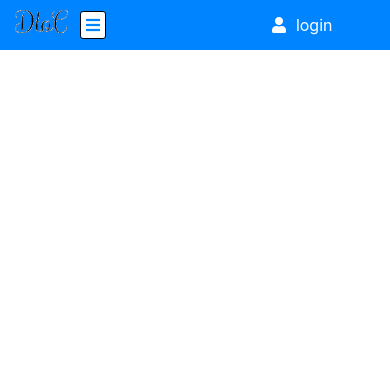
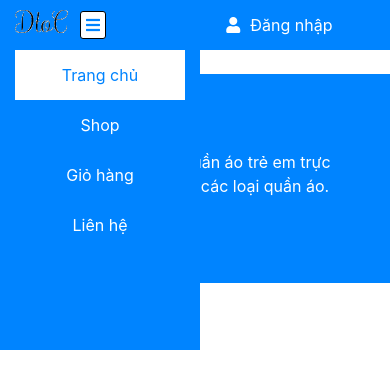
Before and after one commit to datma113/Baby-Clothes-Shop, a React (Create React App) app: page / in a window 390 px wide. Shown: the top 388 px of the page. Built offline with nearby package versions, Linux system fonts and the light colour scheme.

Commit message:
fix nav responsive...

```diff
--- a/public/index.html
+++ b/public/index.html
@@ -25,7 +25,7 @@
       Learn how to configure a non-root public URL by running `npm run build`.
     -->
     <title>React App</title>
-    <link rel="stylesheet" href="https://stackpath.bootstrapcdn.com/bootstrap/4.3.1/css/bootstrap.min.css" integrity="sha384-ggOyR0iXCbMQv3Xipma34MD+dH/1fQ784/j6cY/iJTQUOhcWr7x9JvoRxT2MZw1T" crossorigin="anonymous">
+    <link rel="stylesheet" href="https://stackpath.bootstrapcdn.com/bootstrap/4.4.1/css/bootstrap.min.css" integrity="sha384-Vkoo8x4CGsO3+Hhxv8T/Q5PaXtkKtu6ug5TOeNV6gBiFeWPGFN9MuhOf23Q9Ifjh" crossorigin="anonymous">
     <link rel="stylesheet" href="https://cdnjs.cloudflare.com/ajax/libs/font-awesome/5.15.3/css/all.min.css">
   </head>
   <body>
@@ -41,8 +41,8 @@
       To begin the development, run `npm start` or `yarn start`.
       To create a production bundle, use `npm run build` or `yarn build`.
     -->
-    <script src="https://code.jquery.com/jquery-3.3.1.slim.min.js" integrity="sha384-q8i/X+965DzO0rT7abK41JStQIAqVgRVzpbzo5smXKp4YfRvH+8abtTE1Pi6jizo" crossorigin="anonymous"></script>
-<script src="https://cdnjs.cloudflare.com/ajax/libs/popper.js/1.14.7/umd/popper.min.js" integrity="sha384-UO2eT0CpHqdSJQ6hJty5KVphtPhzWj9WO1clHTMGa3JDZwrnQq4sF86dIHNDz0W1" crossorigin="anonymous"></script>
-<script src="https://stackpath.bootstrapcdn.com/bootstrap/4.3.1/js/bootstrap.min.js" integrity="sha384-JjSmVgyd0p3pXB1rRibZUAYoIIy6OrQ6VrjIEaFf/nJGzIxFDsf4x0xIM+B07jRM" crossorigin="anonymous"></script>
-  </body>
+    <script src="https://code.jquery.com/jquery-3.4.1.slim.min.js" integrity="sha384-J6qa4849blE2+poT4WnyKhv5vZF5SrPo0iEjwBvKU7imGFAV0wwj1yYfoRSJoZ+n" crossorigin="anonymous"></script>
+    <script src="https://cdn.jsdelivr.net/npm/popper.js@1.16.0/dist/umd/popper.min.js" integrity="sha384-Q6E9RHvbIyZFJoft+2mJbHaEWldlvI9IOYy5n3zV9zzTtmI3UksdQRVvoxMfooAo" crossorigin="anonymous"></script>
+    <script src="https://stackpath.bootstrapcdn.com/bootstrap/4.4.1/js/bootstrap.min.js" integrity="sha384-wfSDF2E50Y2D1uUdj0O3uMBJnjuUD4Ih7YwaYd1iqfktj0Uod8GCExl3Og8ifwB6" crossorigin="anonymous"></script>
+    </body>
 </html>
--- a/src/App.js
+++ b/src/App.js
@@ -1,17 +1,25 @@
 import React from "react";
-import { BrowserRouter as Router } from "react-router-dom";
+import { BrowserRouter as Router, Switch, Route } from "react-router-dom";
 
 import "./assets/css/styles.css";
-import Nav from "./components/home/Nav";
+import Nav from "./components/Nav";
+import Footer from './components/Footer'
+import routes from "./routes";
 
 function App() {
+    const renderRoutes = routes.map((route, index) => {
+        return <Route path={route.to} exact component={route.component} key={index} />;
+    });
+
     return (
         <Router>
             <div className="App">
                 <Nav />
+                <Switch>{renderRoutes}</Switch>
+                <Footer />
             </div>
         </Router>
-    )
+    );
 }
 
 export default App;
--- a/src/assets/css/base/_base.scss
+++ b/src/assets/css/base/_base.scss
@@ -11,7 +11,6 @@ html {
 
 body {
      font-size: 1.6rem;
-
 }
 
 a {
--- /dev/null
+++ b/src/assets/css/components/_footer.scss
@@ -0,0 +1,23 @@
+@import '../variables/variables';
+
+.footer-container {
+     background-color: $mainColor;
+     color: white;
+}
+
+.socal-link {
+     font: {
+          size: 3rem;
+          weight: initial;
+     }
+}
+.social-link-icon {
+     color: $mainColor;
+     width: 2rem;
+     height: 2rem;
+     border: thin solid #DDDDDD;
+     border-radius: 50%;
+     cursor: pointer;
+
+
+}
--- a/src/assets/css/components/_nav.scss
+++ b/src/assets/css/components/_nav.scss
@@ -64,3 +64,36 @@
           color: $mainColor
      }
 }
+.custom-link-a {
+
+     height: 100%;
+     display: flex;
+     align-items: center;
+}
+@media only screen and(max-width: 575px) {
+    .nav-responsive {
+         position: fixed;
+         top: 5rem;
+         width: 20rem;
+         height: 30rem;
+         background-color: $mainColor;
+         z-index: 999;
+
+     }
+     .nav-link-container {
+          display: flex;
+          flex-direction: column;
+          align-items: center;
+
+          & li {
+               width: 100%;
+               height: 5rem;
+                & a {
+                    display: flex;
+                    justify-content: center;
+                    width: 100%;
+                }
+          }
+     }
+
+}
--- a/src/assets/css/styles.css
+++ b/src/assets/css/styles.css
@@ -80,4 +80,54 @@ a:hover {
   color: #0084ff;
 }
 
+.custom-link-a {
+  height: 100%;
+  display: flex;
+  align-items: center;
+}
+
+@media only screen and (max-width: 575px) {
+  .nav-responsive {
+    position: fixed;
+    top: 5rem;
+    width: 20rem;
+    height: 30rem;
+    background-color: #0084ff;
+    z-index: 999;
+  }
+
+  .nav-link-container {
+    display: flex;
+    flex-direction: column;
+    align-items: center;
+  }
+  .nav-link-container li {
+    width: 100%;
+    height: 5rem;
+  }
+  .nav-link-container li a {
+    display: flex;
+    justify-content: center;
+    width: 100%;
+  }
+}
+.footer-container {
+  background-color: #0084ff;
+  color: white;
+}
+
+.socal-link {
+  font-size: 3rem;
+  font-weight: initial;
+}
+
+.social-link-icon {
+  color: #0084ff;
+  width: 2rem;
+  height: 2rem;
+  border: thin solid #DDDDDD;
+  border-radius: 50%;
+  cursor: pointer;
+}
+
 /*# sourceMappingURL=styles.css.map */
--- a/src/assets/css/styles.scss
+++ b/src/assets/css/styles.scss
@@ -1,3 +1,4 @@
 @import './base/base';
 
-@import './components/nav'
+@import './components/nav';
+@import './components/footer';
--- /dev/null
+++ b/src/components/Footer.js
@@ -0,0 +1,33 @@
+import React from "react";
+
+import logo from "../assets/img/logo.png";
+
+const Footer = () => {
+    return (
+        <div className="footer-container">
+            <div className="container">
+                <div className="row">
+                    <div className="col-xl-3 d-flex flex-column ">
+                        <div>
+                            {" "}
+                            <img src={logo} alt="" className="footer-logo"/>
+                        </div>
+                         <p>
+                              DtoC là cửa hàng bán quần áo trẻ em trực tuyến giá rẻ với đa dạng các loại quần áo.
+                         </p>
+                         <p className="socal-link">
+                              Social Link -
+                         </p>
+                         <div className="d-flex">
+                              <div className="social-link-icon bg-light"><i class="fab fa-facebook-f"></i></div>
+                              <div className="social-link-icon bg-light"><i class="fab fa-twitter"></i></div>
+
+                         </div>
+                    </div>
+                </div>
+            </div>
+        </div>
+    );
+};
+
+export default Footer;
--- a/src/components/home/Nav.js
+++ b/src/components/Nav.js
@@ -1,14 +1,14 @@
 import React from "react";
 import {Link, Route} from 'react-router-dom'
 
-import logo from "../../assets/img/logo.png";
+import logo from "../assets/img/logo.png";
 const Nav = () => {
 
     const CustomLink = ({to, label, activeOnlyWhenExact}) => {
         return <Route path={to} exact={activeOnlyWhenExact} children={({match}) => {
-            let matchesClass = match ? "linkActive nav-item" : "nav-item"
-            return  <li className={matchesClass}>
-                        <Link className="nav-link" to={to}>
+            let matchesClass = match ? "linkActive" : ""
+            return  <li className={`nav-item ${matchesClass}`}>
+                        <Link className="nav-link custom-link-a" to={to} >
                             {label}
                         </Link>
                     </li>
@@ -26,25 +26,29 @@ const Nav = () => {
         return <CustomLink key={index} to={route.to} activeOnlyWhenExact={route.exact}  label={route.label} />
     })
 
+    const toggleNav = () => {
+
+    }
+
     return (
         <div className="nav-container">
-            <div className="container">
+            <div className=" container-md">
                 <div className="row">
-                    <div className="col-sm-2 col-2">
+                    <div className="col-sm-1 col-2">
                         <img src={logo} style={{ height: "5rem" }} />
                     </div>
-                    <div className="d-sm-none col-3 bar-icon-container d-flex align-items-center">
+                    <div className="d-sm-none col-3 bar-icon-container d-flex align-items-center" onClick={toggleNav}>
                             <i className="fas fa-bars"></i>
                     </div>
-                    <div className="col-xl-7 col-lg-7 col-md-7 col-sm-8 d-sm-block d-none" >
+                    <div className="col-xl-7 col-lg-7 col-md-7 col-sm-7 d-sm-block nav-responsive" >
                         <ul className="nav h-100  nav-link-container">
                             {routesLinkMap}
                         </ul>
                     </div>
-                    <div className="col-xl-3 col-lg-3 col-md-2 col-sm-2 col-6  justify-content-end d-flex ">
+                    <div className="col-xl-3 col-lg-3 col-md-3 col-sm-4 col-6  justify-content-end d-flex ">
                         <div className="login-container align-items-center d-flex">
                             <i className="fas fa-user icon-login"></i>
-                            login
+                            Đăng nhập
                         </div>
                     </div>
                 </div>
--- /dev/null
+++ b/src/components/NotFound.js
@@ -0,0 +1,11 @@
+import React from 'react'
+
+const NotFound = () => {
+     return (
+          <div className="container text-danger">
+               404 Page not found
+          </div>
+     )
+}
+
+export default NotFound
--- a/src/routes.js
+++ b/src/routes.js
@@ -2,12 +2,14 @@ import Home from './components/home/Home'
 import Shop from './components/shop/Shop'
 import Cart from './components/cart/Cart'
 import Contact from './components/contact/contact'
+import NotFound from './components/NotFound'
 
 const routes = [
-     {to: '/', exact: true, components: Home},
-     {to: '/shop', exact: false, components: Shop},
-     {to: '/cart', exact: false, components: Cart},
-     {to: '/contact', exact: false, components: Contact},
+     {to: '/', exact: true, component: Home},
+     {to: '/shop', exact: false, component: Shop},
+     {to: '/cart', exact: false, component: Cart},
+     {to: '/contact', exact: false, component: Contact},
+     {to: '', exact: false, component: NotFound},
 ]
 
 export default routes
```
Also changed, not shown: 1 other file (tests, documents, lock files or other folders).
